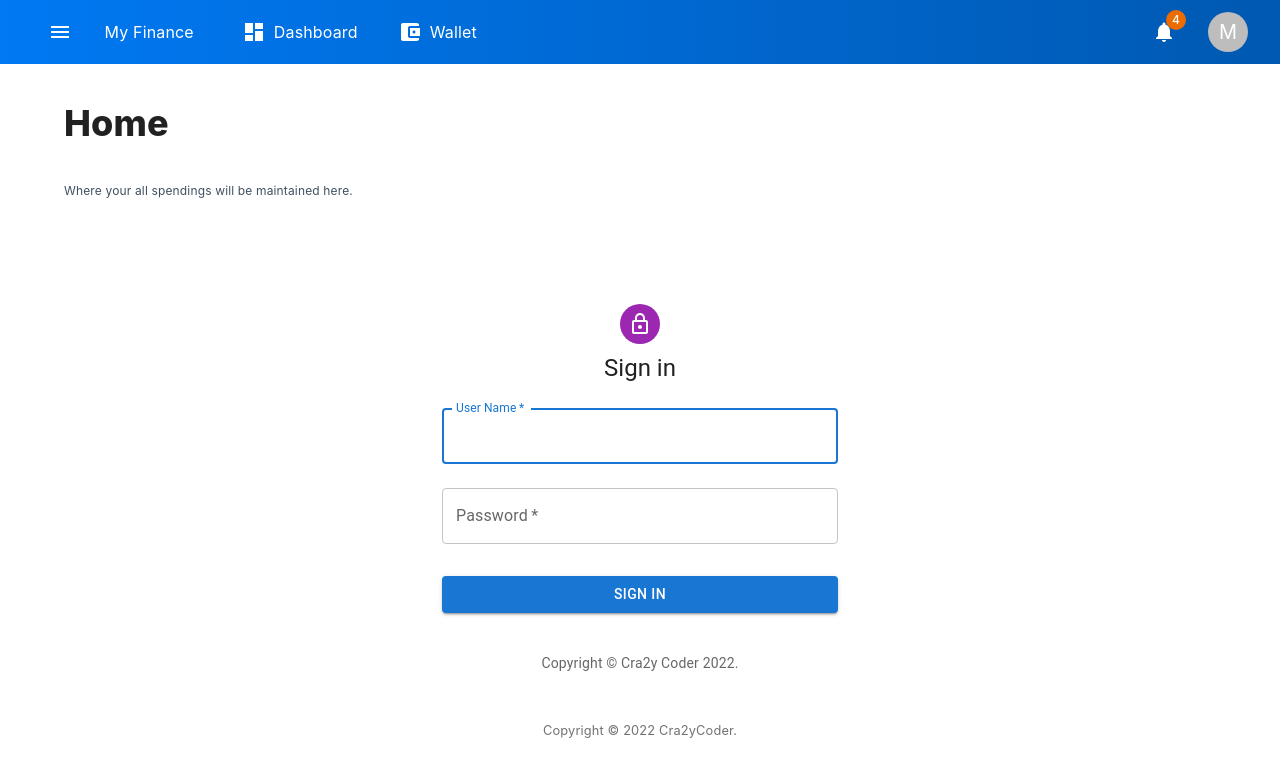
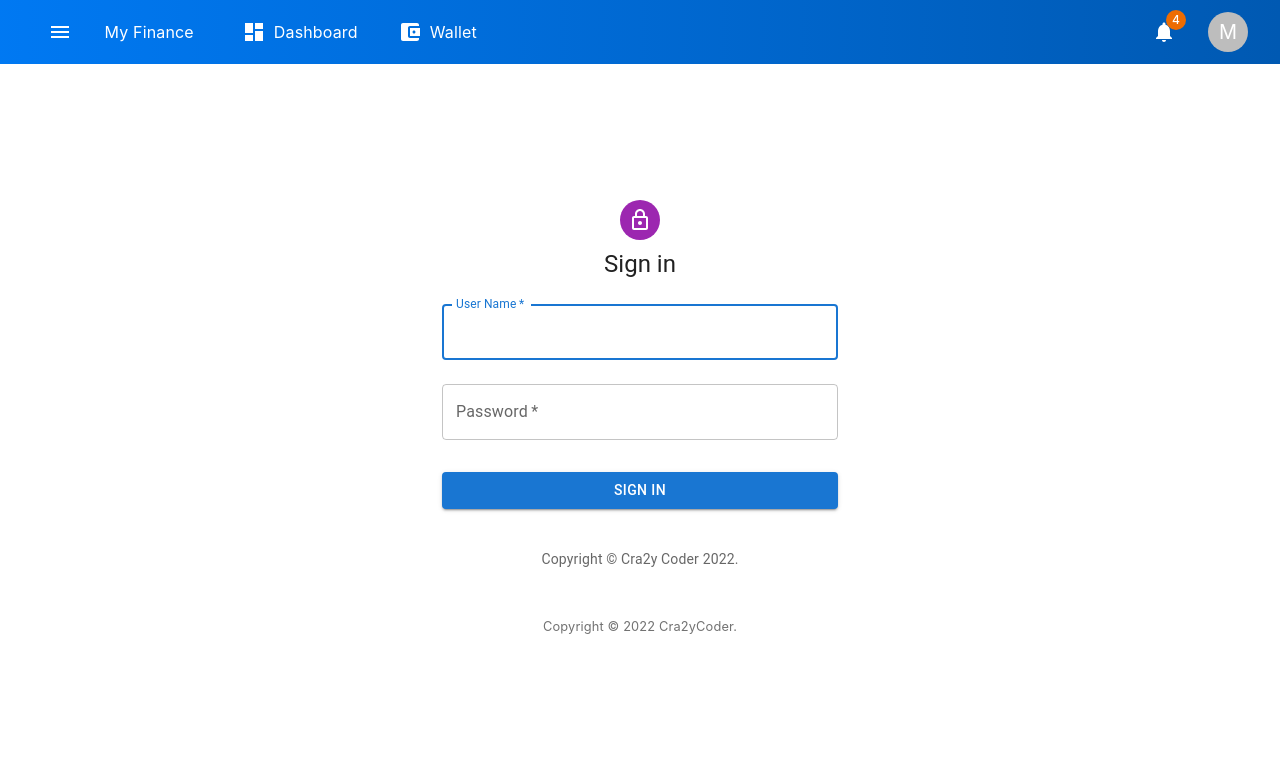
Before and after one commit to cra2ycoder/my-finance, a Next.js app: page / in a window 1280 px wide. Shown: the top 776 px of the page. Built offline with nearby package versions, Linux system fonts and the light colour scheme.

Commit message:
page items integrated dynamically

```diff
--- a/pages/_app.tsx
+++ b/pages/_app.tsx
@@ -4,6 +4,7 @@ import Box from '@mui/material/Box'
 import Container from '@mui/material/Container'
 import Typography from '@mui/material/Typography'
 import { createTheme, ThemeProvider } from '@mui/material/styles'
+import { pageItems } from '@model/config'
 import '../styles/global.css'
 
 const theme = createTheme({
@@ -26,30 +27,33 @@ const theme = createTheme({
 
 // This default export is required in a new `pages/_app.js` file.
 export default function MyApp({ Component, pageProps }) {
+  const componentName = Component.name
+  const { title = '', desc = '' } = pageItems[componentName.toLowerCase()] || {}
+
   return (
     <ThemeProvider theme={theme}>
       <Header />
       <Box marginTop="6rem">
-        <Container sx={{ margin: 'auto' }}>
-          <Box>
+        <Container sx={{ margin: 'auto', display: 'flex', flexWrap: 'wrap' }}>
+          <Box width="50%" className="page-title">
             <Typography
               sx={{
                 fontSize: '4.5vh',
-                margin: '2rem 0',
                 fontWeight: 800,
+                color: 'rgb(19, 47, 76)',
               }}
             >
-              {Component.name || 'Component Name'}
+              {title}
             </Typography>
             <Typography
               sx={{
-                fontSize: '1.5vh',
-                margin: '2rem 0',
-                fontWeight: 400,
+                fontSize: '2vh',
+                fontWeight: 300,
+                marginBottom: '2rem',
                 color: 'rgb(62, 80, 96)',
               }}
             >
-              Where your all spendings will be maintained here.
+              {desc}
             </Typography>
           </Box>
           <Component {...pageProps} />
```
